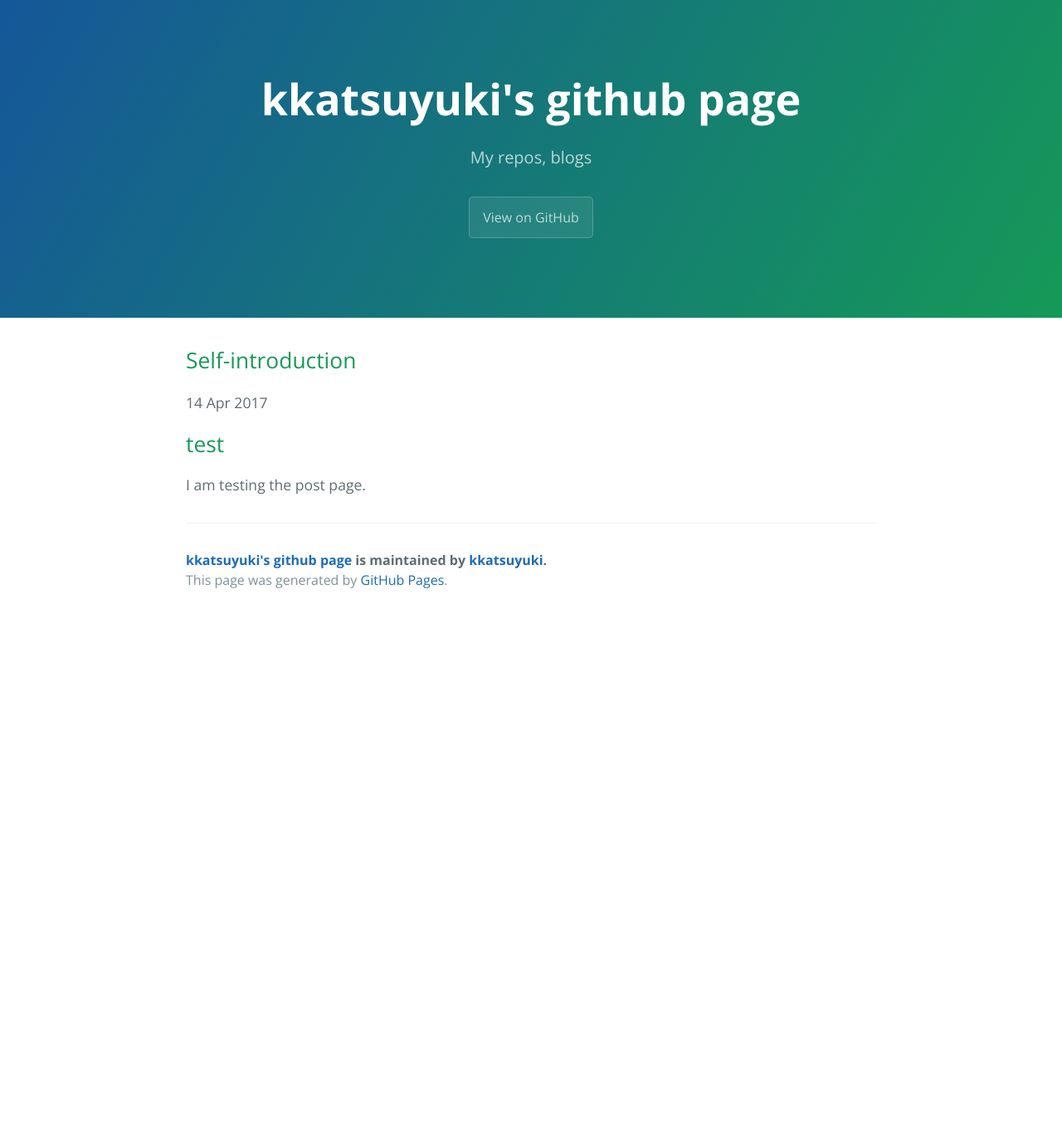
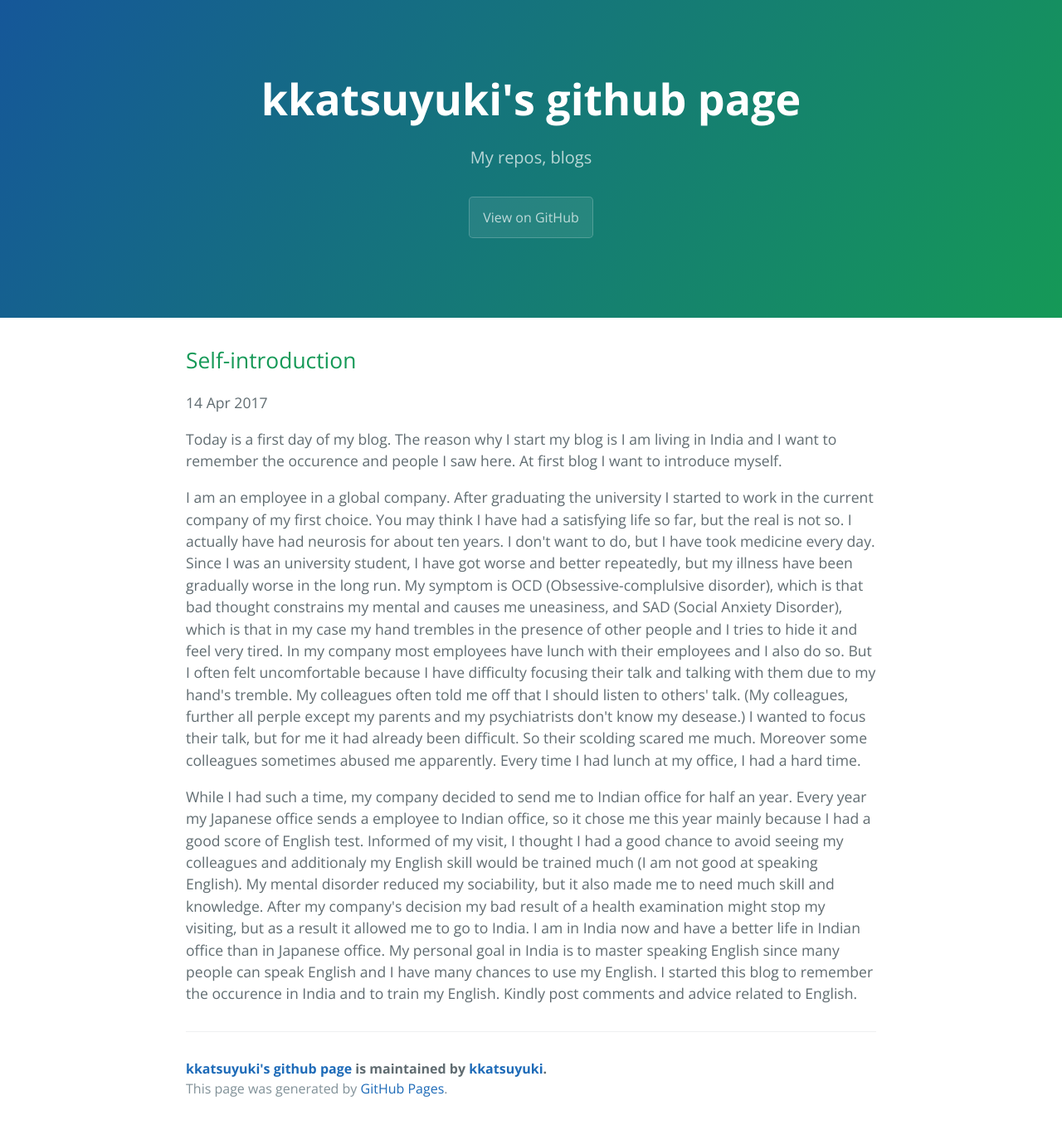
Before and after one commit to kkatsuyuki/kkatsuyuki.github.io, a Jekyll site: the page built from _posts/2017-04-14-introduction.html, in a window 1280 px wide. Shown: the whole page at 83% size. Built offline with Jekyll 4.4.1, drawn with Linux system fonts in a browser that asks for light colours; before the commit the page ends 900 px from its top, so only the background shows below that.

Commit message:
wrote the first blog

```diff
--- a/_posts/2017-04-14-introduction.html
+++ b/_posts/2017-04-14-introduction.html
@@ -3,11 +3,49 @@
 categories: introduction
 ---
 
-<div id="outline-container-orge0dad3f" class="outline-2">
-<h2 id="orge0dad3f">test</h2>
-<div class="outline-text-2" id="text-orge0dad3f">
 <p>
-I am testing the post page.
+Today is a first day of my blog. The reason why I start my blog is
+I am living in India and I want to remember the occurence and people
+I saw here. At first blog I want to introduce myself.
 </p>
-</div>
-</div>
+
+<p>
+I am an employee in a global company. After graduating the university
+I started to work in the current company of my first choice.
+You may think I have had a satisfying life so far, but the real is not so.
+I actually have had neurosis for about ten years.
+I don't want to do, but I have took medicine every day.
+Since I was an university student, I have got worse and better repeatedly, but
+my illness have been gradually worse in the long run.
+My symptom is OCD (Obsessive-complulsive disorder), which is that bad thought
+constrains my mental and causes me uneasiness, and SAD (Social Anxiety Disorder),
+which is that in my case my hand trembles in the presence of other people and
+I tries to hide it and feel very tired. In my company most employees have lunch
+with their employees and I also do so.
+But I often felt uncomfortable because I have difficulty focusing their
+talk and talking with them due to my hand's tremble.
+My colleagues often told me off that I should listen to others' talk.
+(My colleagues, further all perple except my parents and my psychiatrists don't
+know my desease.) I wanted to focus their talk, but for me it had already been
+difficult. So their scolding scared me much.
+Moreover some colleagues sometimes abused me apparently.
+Every time I had lunch at my office, I had a hard time.
+</p>
+
+<p>
+While I had such a time, my company decided to send me to Indian office
+for half an year.
+Every year my Japanese office sends a employee to Indian office, so
+it chose me this year mainly because I had a good score of English test.
+Informed of my visit, I thought I had a good chance to
+avoid seeing my colleagues and additionaly my English skill would be trained
+much (I am not good at speaking English). My mental disorder reduced my sociability,
+but it also made me to need much skill and knowledge.
+After my company's decision my bad result of a health examination might
+stop my visiting, but as a result it allowed me to go to India.
+I am in India now and have a better life in Indian office than in
+Japanese office. My personal goal in India is to master speaking English since
+many people can speak English and I have many chances to use my English.
+I started this blog to remember the occurence in India and to train my English.
+Kindly post comments and advice related to English.
+</p>
```
Also changed, not shown: org/_posts/2017-04-14-introduction.org (+40 -2 lines).
